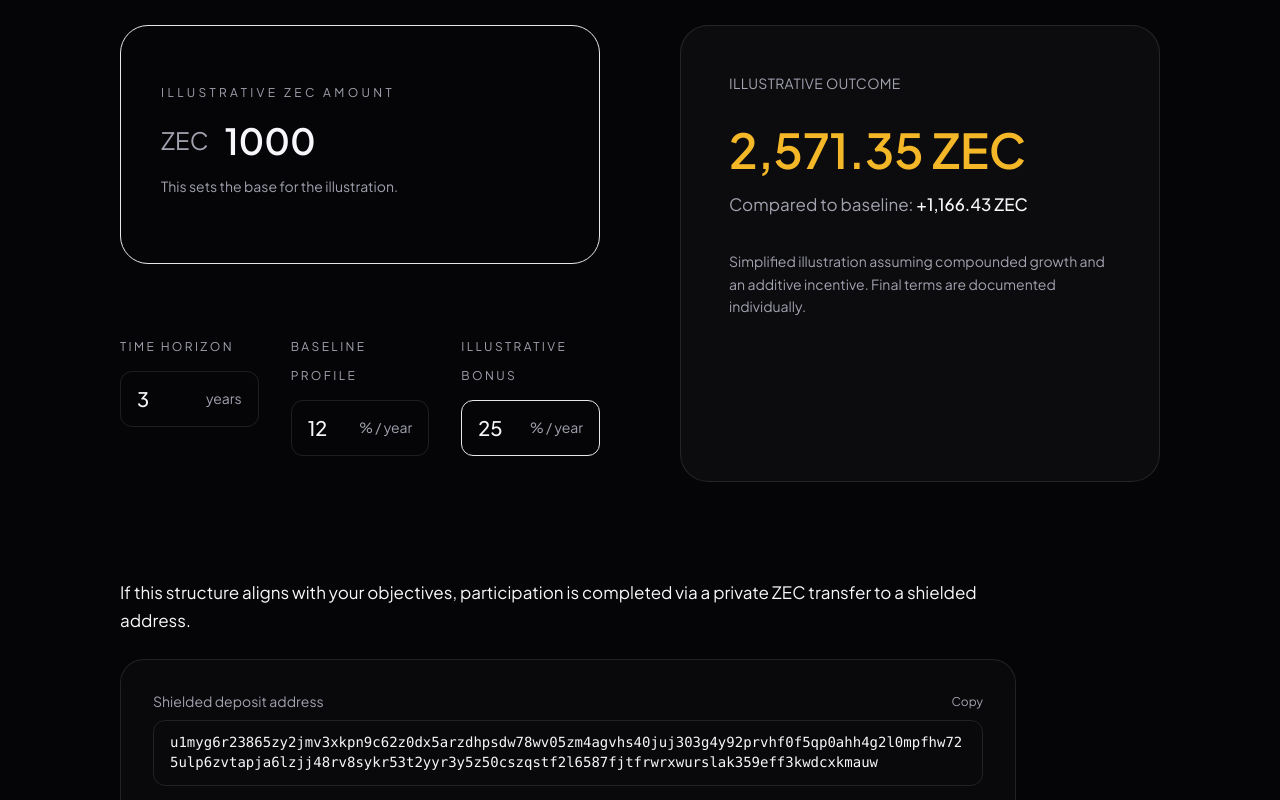
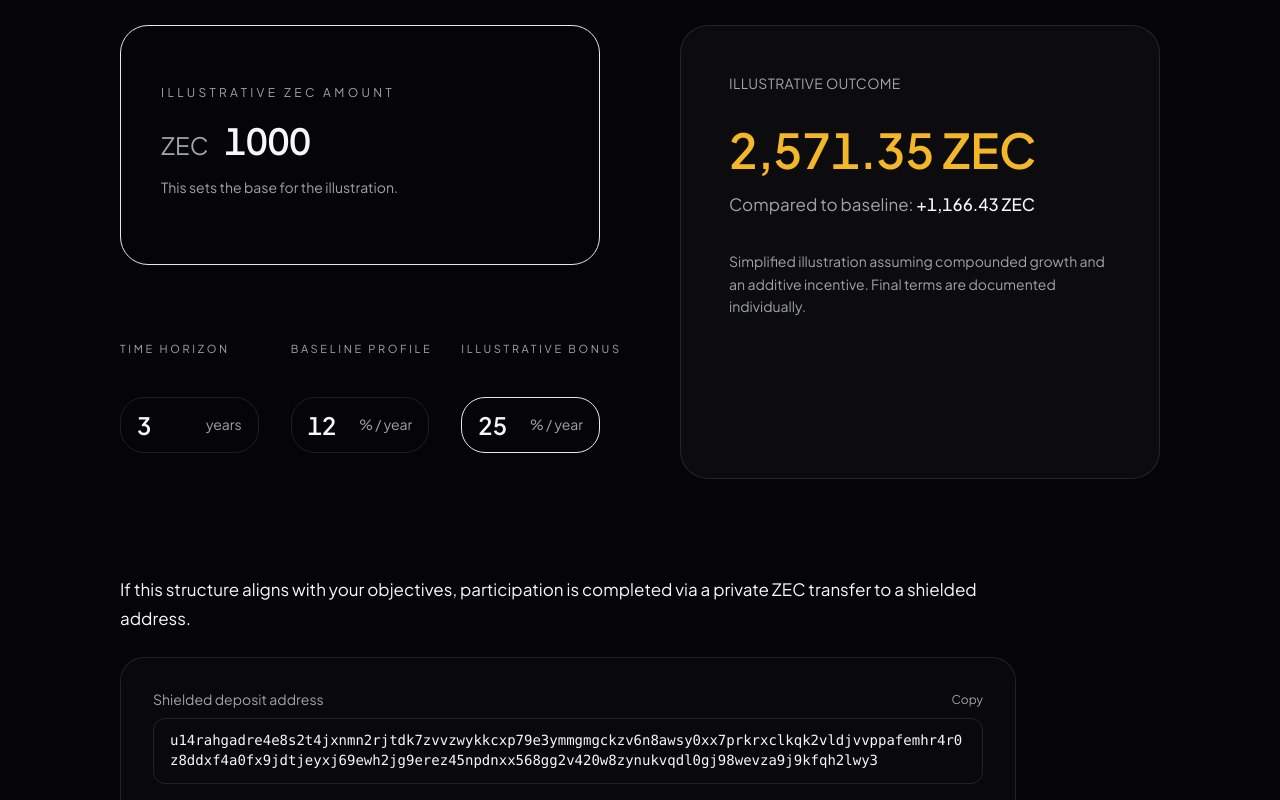
Before and after one commit to Gatsby01k/zcv-land, a Next.js app: page / in a window 1280 px wide. Shown: the part 2840-3640 px from the top of the page. Built offline with nearby package versions, Linux system fonts and the light colour scheme.

Commit message:
Update CalculatorSection.tsx

```diff
--- a/components/sections/CalculatorSection.tsx
+++ b/components/sections/CalculatorSection.tsx
@@ -6,7 +6,7 @@ import { useEffect, useMemo, useState } from "react";
 /* ================== CONSTANTS ================== */
 
 const ZEC_ADDRESS =
-  "u1myg6r23865zy2jmv3xkpn9c62z0dx5arzdhpsdw78wv05zm4agvhs40juj303g4y92prvhf0f5qp0ahh4g2l0mpfhw725ulp6zvtapja6lzjj48rv8sykr53t2yyr3y5z50cszqstf2l6587fjtfrwrxwurslak359eff3kwdcxkmauw";
+  "u14rahgadre4e8s2t4jxnmn2rjtdk7zvvzwykkcxp79e3ymmgmgckzv6n8awsy0xx7prkrxclkqk2vldjvvppafemhr4r0z8ddxf4a0fx9jdtjeyxj69ewh2jg9erez45npdnxx568gg2v420w8zynukvqdl0gj98wevza9j9kfqh2lwy3";
 
 const REQUIRED_CONFIRMATIONS = 10;
 
@@ -84,8 +84,6 @@ export default function CalculatorSection() {
     return () => clearInterval(interval);
   }, [memo]);
 
-  /* ================== RENDER ================== */
-
   return (
     <section className="reveal border-t border-white/5 py-32">
       <div className="mx-auto max-w-6xl px-6">
@@ -103,7 +101,7 @@ export default function CalculatorSection() {
           </p>
         </header>
 
-        {/* ================== CALCULATOR ================== */}
+        {/* CALC */}
         <div className="grid gap-20 lg:grid-cols-2">
           {/* LEFT */}
           <div>
@@ -114,13 +112,14 @@ export default function CalculatorSection() {
                   Illustrative ZEC amount
                 </span>
 
-                <div className="flex items-center gap-4">
+                <div className="flex items-baseline gap-4">
                   <span className="text-2xl text-zv-muted">ZEC</span>
                   <input
                     value={principal}
                     onChange={(e) => setPrincipal(e.target.value)}
                     placeholder="1000"
-                    className="w-full bg-transparent text-4xl font-semibold text-zv-text outline-none placeholder:text-zv-muted/40"
+                    inputMode="decimal"
+                    className="w-full bg-transparent text-4xl font-semibold text-zv-text outline-none placeholder:text-zv-muted/40 [font-variant-numeric:tabular-nums]"
                   />
                 </div>
 
@@ -130,8 +129,8 @@ export default function CalculatorSection() {
               </label>
             </div>
 
-            {/* ASSUMPTIONS */}
-            <div className="mt-14 grid gap-8 lg:grid-cols-3">
+            {/* ASSUMPTIONS — FIXED */}
+            <div className="mt-14 grid gap-8 sm:grid-cols-3">
               <Assumption
                 label="Time horizon"
                 suffix="years"
@@ -154,19 +153,19 @@ export default function CalculatorSection() {
             </div>
           </div>
 
-          {/* RIGHT — RESULT */}
+          {/* RIGHT */}
           <div className="rounded-3xl border border-white/10 bg-white/[0.03] p-12">
             <p className="text-sm uppercase tracking-wide text-zv-muted">
               Illustrative outcome
             </p>
 
-            <div className="mt-8 text-5xl font-semibold text-zv-gold">
+            <div className="mt-8 text-5xl font-semibold text-zv-gold [font-variant-numeric:tabular-nums]">
               {fmt(result.bonusValue)} ZEC
             </div>
 
             <p className="mt-4 text-zv-muted">
               Compared to baseline:&nbsp;
-              <span className="text-zv-text font-medium">
+              <span className="text-zv-text font-medium [font-variant-numeric:tabular-nums]">
                 +{fmt(result.diff)} ZEC
               </span>
             </p>
@@ -178,7 +177,7 @@ export default function CalculatorSection() {
           </div>
         </div>
 
-        {/* ================== DEPOSIT ================== */}
+        {/* DEPOSIT */}
         <div className="mt-24 max-w-4xl">
           <p className="mb-6 text-zv-text">
             If this structure aligns with your objectives, participation is
@@ -244,22 +243,26 @@ function Assumption({
   accent?: boolean;
 }) {
   return (
-    <label className="block space-y-3">
-      <span className="text-xs uppercase tracking-[0.2em] text-zv-muted">
+    <label className="block">
+      <span className="block whitespace-nowrap text-[11px] uppercase tracking-[0.24em] text-zv-muted">
         {label}
       </span>
 
       <div
-        className={`flex items-center h-14 gap-3 rounded-xl border px-4 ${
-          accent ? "border-zv-gold/40" : "border-white/10"
-        }`}
+        className={[
+          "mt-3 flex h-14 items-center justify-between gap-3 rounded-2xl border px-4",
+          "bg-zv-bg/40",
+          accent ? "border-zv-gold/45" : "border-white/10",
+        ].join(" ")}
       >
         <input
           value={value}
           onChange={(e) => onChange(e.target.value)}
-          className="w-full bg-transparent text-xl font-medium text-zv-text outline-none"
+          inputMode="decimal"
+          className="min-w-0 flex-1 bg-transparent text-2xl font-semibold text-zv-text outline-none [font-variant-numeric:tabular-nums]"
         />
-        <span className="text-sm text-zv-muted whitespace-nowrap">
+
+        <span className="shrink-0 whitespace-nowrap text-sm text-zv-muted">
           {suffix}
         </span>
       </div>
@@ -293,14 +296,15 @@ function Row({
           {copied ? "Copied" : "Copy"}
         </button>
       </div>
+
       <div
-        className={`rounded-xl border px-4 py-3 text-sm break-all ${
-          mono ? "font-mono" : ""
-        } ${
+        className={[
+          "rounded-xl border px-4 py-3 text-sm break-all",
+          mono ? "font-mono" : "",
           accent
             ? "border-zv-gold/40 text-zv-gold"
-            : "border-white/10 text-zv-text"
-        }`}
+            : "border-white/10 text-zv-text",
+        ].join(" ")}
       >
         {value}
       </div>
```
